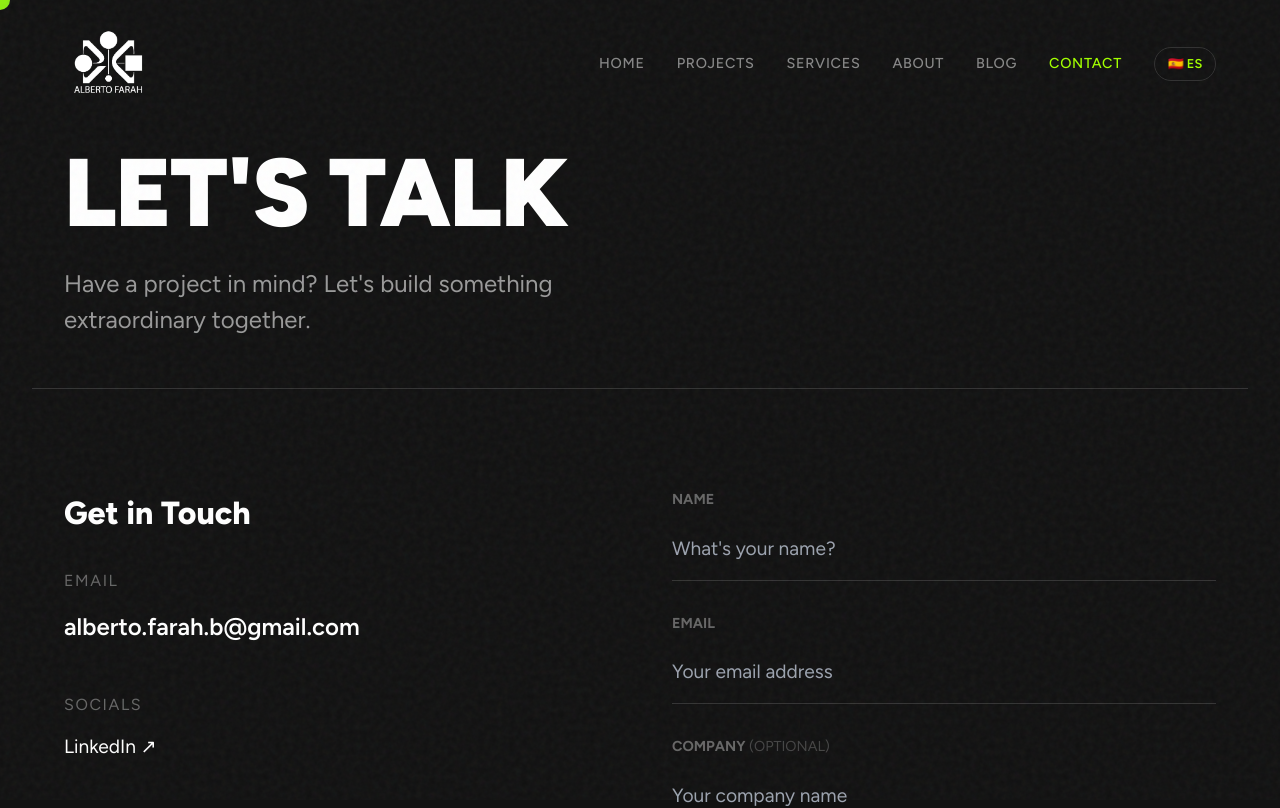
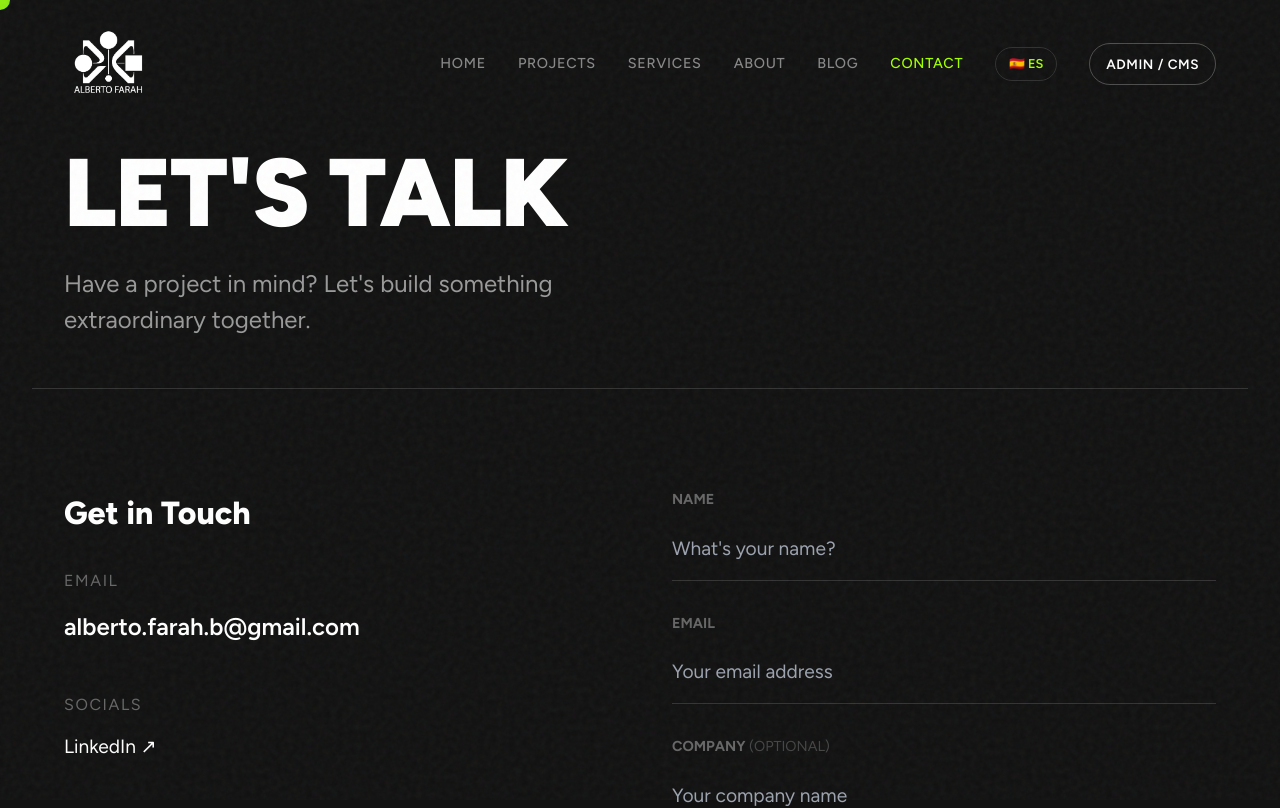
Before and after one commit to haroldfabla2-hue/Miportafolio, a React app in the folder frontend/: page /contact in a window 1280 px wide. Shown: the top 808 px of the page. Built offline with nearby package versions, Linux system fonts and the light colour scheme; no server answers; the HTML template or start-up script is replaced by a standard one.

Commit message:
feat(frontend): add admin login button in navbar

```diff
--- a/frontend/src/components/Navbar.tsx
+++ b/frontend/src/components/Navbar.tsx
@@ -133,6 +133,30 @@ const Navbar: React.FC = () => {
                     >
                         {i18n.language === 'en' ? '🇪🇸 ES' : '🇺🇸 EN'}
                     </motion.button>
+
+                    <Link to="/admin/login" style={{ textDecoration: 'none' }}>
+                        <motion.button
+                            initial={{ opacity: 0, x: 20 }}
+                            animate={{ opacity: 1, x: 0 }}
+                            transition={{ delay: 0.2 }}
+                            style={{
+                                backgroundColor: 'transparent',
+                                color: '#fff',
+                                padding: '0.6rem 1rem',
+                                borderRadius: '999px',
+                                fontWeight: 600,
+                                fontSize: '0.85rem',
+                                cursor: 'pointer',
+                                border: '1px solid rgba(255,255,255,0.25)',
+                                textTransform: 'uppercase',
+                                letterSpacing: '0.04em'
+                            }}
+                            whileHover={{ scale: 1.03, borderColor: '#fff' }}
+                            whileTap={{ scale: 0.98 }}
+                        >
+                            {t('nav.adminCms')}
+                        </motion.button>
+                    </Link>
                 </div>
             </motion.nav>
 
--- a/frontend/src/i18n/locales/en.json
+++ b/frontend/src/i18n/locales/en.json
@@ -27,7 +27,8 @@
     "services": "Services",
     "about": "About",
     "blog": "Blog",
-    "contact": "Contact"
+    "contact": "Contact",
+    "adminCms": "Admin / CMS"
   },
   "home": {
     "heroTitle": "Creating Impactful Websites",
--- a/frontend/src/i18n/locales/es.json
+++ b/frontend/src/i18n/locales/es.json
@@ -27,7 +27,8 @@
     "services": "Servicios",
     "about": "Nosotros",
     "blog": "Blog",
-    "contact": "Contacto"
+    "contact": "Contacto",
+    "adminCms": "Admin / CMS"
   },
   "home": {
     "heroTitle": "Creando Websites de Impacto",
```
